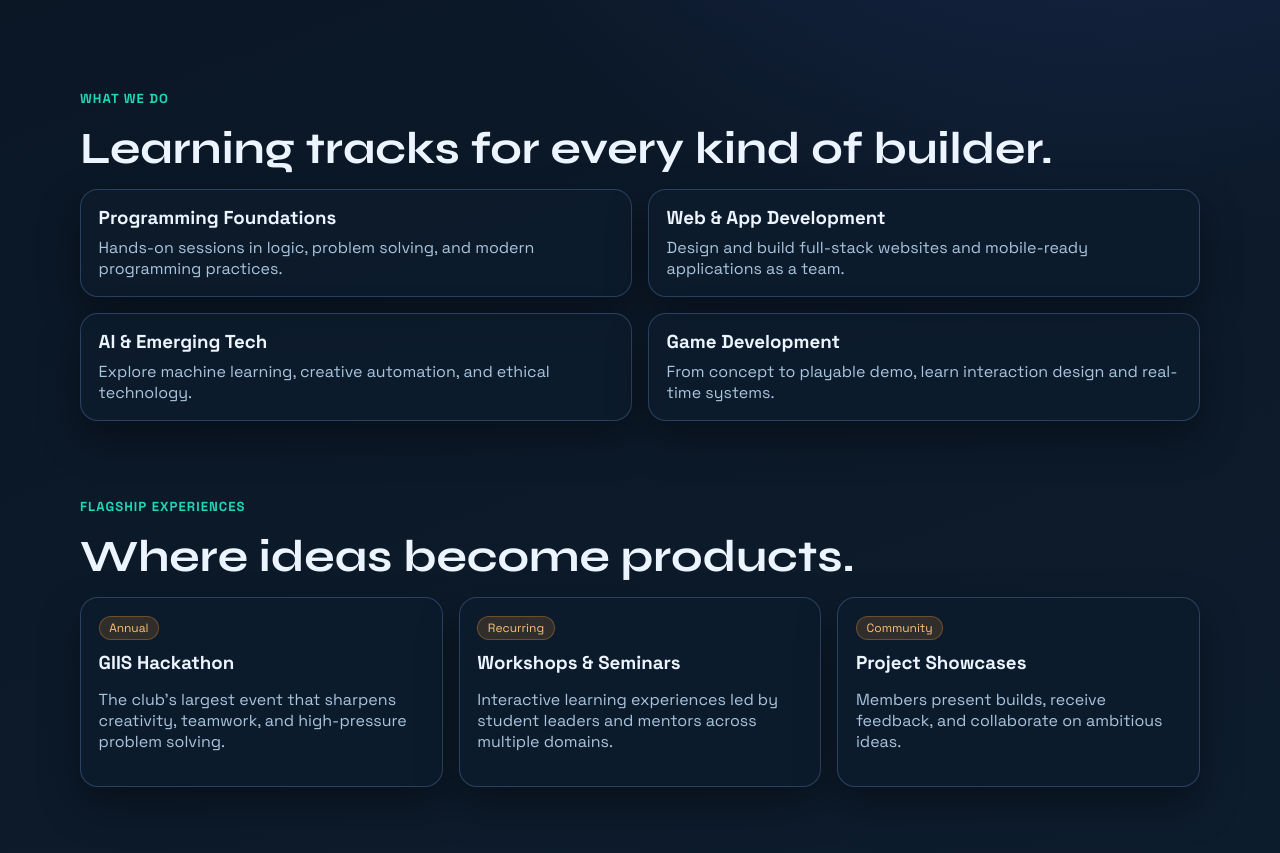
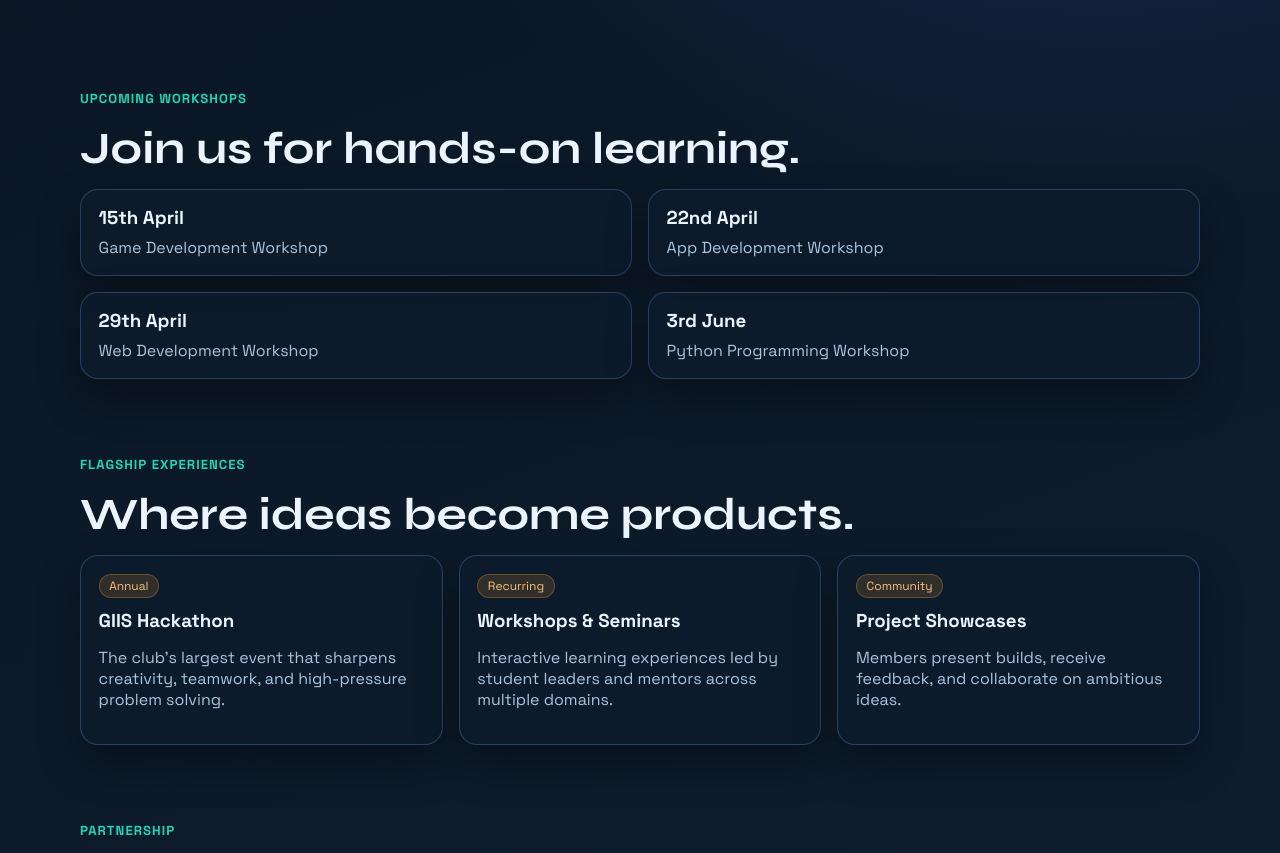
Before and after one commit to GIISTC/giistechclub, a plain HTML site: page index.html in a window 1280 px wide. Shown: the part 1120-1973 px from the top of the page. Drawn offline with Linux system fonts and the light colour scheme.

Commit message:
up added workshop dates

```diff
--- a/index.html
+++ b/index.html
@@ -6,6 +6,7 @@
   <meta name="viewport" content="width=device-width, initial-scale=1.0">
   <meta name="description" content="GIIS Tech Club - empowering students in programming, AI, web development, game development, and innovation.">
   <title>GIIS Tech Club</title>
+  <link rel="icon" type="image/jpeg" href="resource/logo.jpg">
   <link rel="preconnect" href="https://fonts.googleapis.com">
   <link rel="preconnect" href="https://fonts.gstatic.com" crossorigin>
   <link href="https://fonts.googleapis.com/css2?family=Space+Grotesk:wght@400;500;700&family=Syne:wght@600;700;800&display=swap" rel="stylesheet">
@@ -75,25 +76,25 @@
 
     <section class="section shell reveal" id="focus">
       <div class="section-head">
-        <p class="kicker">What We Do</p>
-        <h2>Learning tracks for every kind of builder.</h2>
+        <p class="kicker">Upcoming Workshops</p>
+        <h2>Join us for hands-on learning.</h2>
       </div>
       <div class="grid cards">
         <article class="card">
-          <h3>Programming Foundations</h3>
-          <p>Hands-on sessions in logic, problem solving, and modern programming practices.</p>
+          <h3>15th April</h3>
+          <p>Game Development Workshop</p>
         </article>
         <article class="card">
-          <h3>Web & App Development</h3>
-          <p>Design and build full-stack websites and mobile-ready applications as a team.</p>
+          <h3>22nd April</h3>
+          <p>App Development Workshop</p>
         </article>
         <article class="card">
-          <h3>AI & Emerging Tech</h3>
-          <p>Explore machine learning, creative automation, and ethical technology.</p>
+          <h3>29th April</h3>
+          <p>Web Development Workshop</p>
         </article>
         <article class="card">
-          <h3>Game Development</h3>
-          <p>From concept to playable demo, learn interaction design and real-time systems.</p>
+          <h3>3rd June</h3>
+          <p>Python Programming Workshop</p>
         </article>
       </div>
     </section>
```
